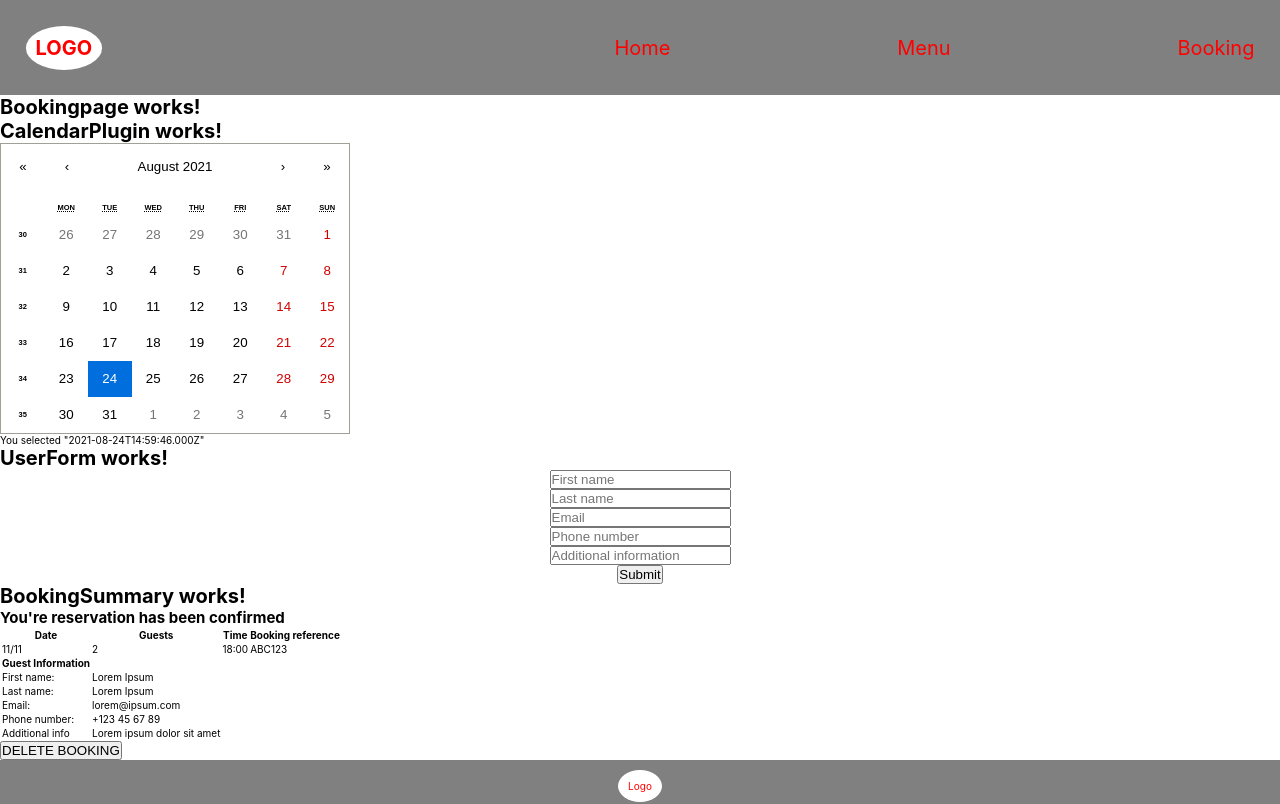
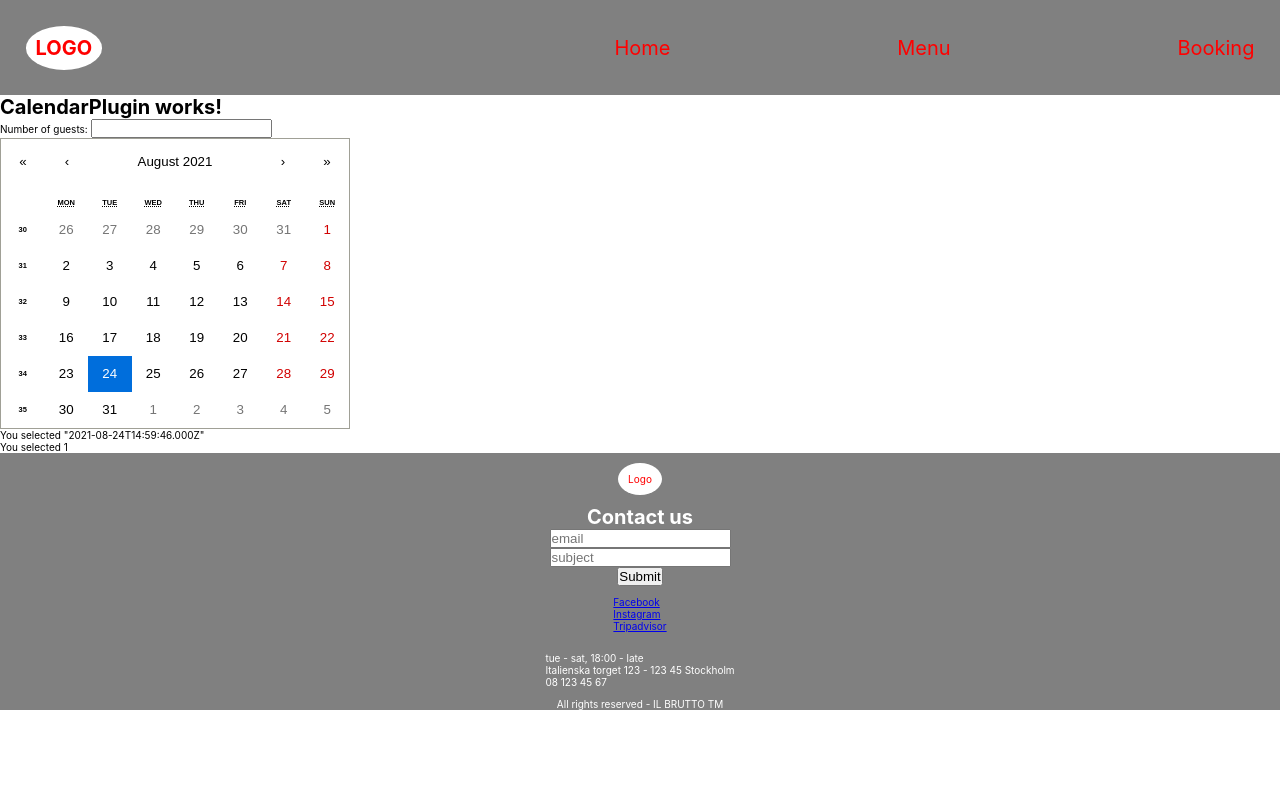
Before and after one commit to FilipAlmstedt/Il-Brutto-Front-End, a React (Create React App) app: page /booking in a window 1280 px wide. Shown: the top 804 px of the page. Built offline with nearby package versions, Linux system fonts and the light colour scheme.

Commit message:
Stored values in states

```diff
--- a/src/Components/BookingComponents/CalendarPlugin.tsx
+++ b/src/Components/BookingComponents/CalendarPlugin.tsx
@@ -2,16 +2,29 @@ import { useState } from "react";
 import Calendar from "react-calendar";
 import 'react-calendar/dist/Calendar.css';
 
-export function CalendarPlugin() {
-  const [value, onChange] = useState(new Date());
-  let selectedDate = JSON.stringify(value);
+interface ICalendarPluginProps {
+  getUserInput(chosenDate: Date, guestAmount: number): void
+}
+
+export function CalendarPlugin(props: ICalendarPluginProps) {
+  const [chosenDate, setChosenDate] = useState(new Date());
+  const [guestAmount, setGuestAmount] = useState(1);
+  // Test string
+  let selectedDate = JSON.stringify(chosenDate);
 
   return (
     <>
       <h1>CalendarPlugin works!</h1>
       <div style={{ width: 700 }}>
-        <Calendar onChange={onChange} showWeekNumbers value={value} />
+
+
+          <label htmlFor="numberOfGuests">Number of guests: </label>
+          {/*Collect number of guests and date from calendar plugin and send it to a different function to get results from DB*/}
+          <input type="number" id="numberOfGuests" onChange={event => setGuestAmount(+event.target.value)} min="1"/>
+          <Calendar onChange={setChosenDate} showWeekNumbers value={chosenDate} />
+
         <p> You selected {selectedDate}</p>
+        <p> You selected {guestAmount}</p>
       </div>
     </>
   );
--- a/src/Components/BookingPage.tsx
+++ b/src/Components/BookingPage.tsx
@@ -2,13 +2,16 @@ import { CalendarPlugin } from "./BookingComponents/CalendarPlugin";
 import { BookingSummary } from "./BookingComponents/BookingSummary";
 import { UserForm } from "./BookingComponents/UserForm";
 
+const getDateAndGuestAmount = (chosenDate: Date, guestAmount: number) => {
+
+}
+
 export const BookingPage = () => {
   return (
     <>
-      <h1>Bookingpage works!</h1>
-      <CalendarPlugin></CalendarPlugin>
-      <UserForm></UserForm>
-      <BookingSummary></BookingSummary>
+      <CalendarPlugin getUserInput={getDateAndGuestAmount}></CalendarPlugin>
+      {/* <UserForm></UserForm>
+      <BookingSummary></BookingSummary> */}
     </>
   );
 };
```
Also changed, not shown: 1 other file (tests, documents, lock files or other folders).
